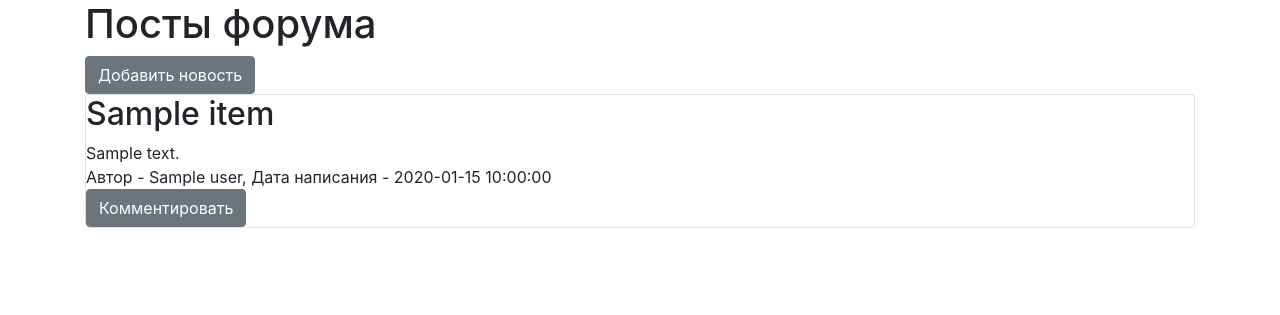
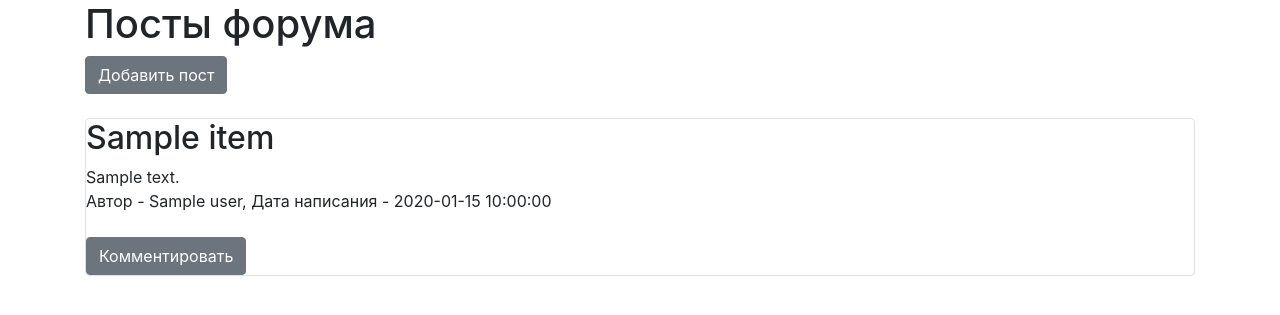
Before and after one commit to CreamBrulee/forum1514, a Flask app: template templates/index.html in a window 1280 px wide. Shown: the part 56-371 px from the top of the page. Run offline with Flask 3, Linux system fonts and the light colour scheme; a user stored in the database is signed in; tables that the repository leaves empty hold one stand-in row (values such as "Sample post"); the template is opened without the code that fills it: most values are stand-ins (such as "Sample title", 1, 10 or a date in 2020); some libraries are stand-ins or nearby versions.

Commit message:
I wanna ra ra ra second

```diff
--- a/templates/index.html
+++ b/templates/index.html
@@ -3,10 +3,22 @@
 {% block content %}
 <h1>Посты форума</h1>
     {% if current_user.is_authenticated %}
-    <a href="news" class="btn btn-secondary">Добавить новость</a>
+    <a href="news" class="btn btn-secondary">Добавить пост</a>
+    <br>
 {% endif %}
 {% for item in news%}
+<br>
 <div class="col-md6 border rounded">
+
+    <h2>{{item.title}}</h2>
+    <div>
+        {{item.content}}
+    </div>
+
+    <div>
+        Автор - {{item.user.name}}, Дата написания - {{item.created_date}}
+    </div>
+    <br>
     {% if current_user.is_authenticated and current_user == item.user %}
     <div>
         <a href="/news/{{ item.id }}" class="btn btn-warning">
@@ -16,15 +28,8 @@
             Удалить
         </a>
     </div>
+    <br>
 {% endif %}
-    <h2>{{item.title}}</h2>
-    <div>
-        {{item.content}}
-    </div>
-
-    <div>
-        Автор - {{item.user.name}}, Дата написания - {{item.created_date}}
-    </div>
     <a href="/news_comment/{{ item.id }}" class="btn btn-secondary">
             Комментировать
         </a>
```
